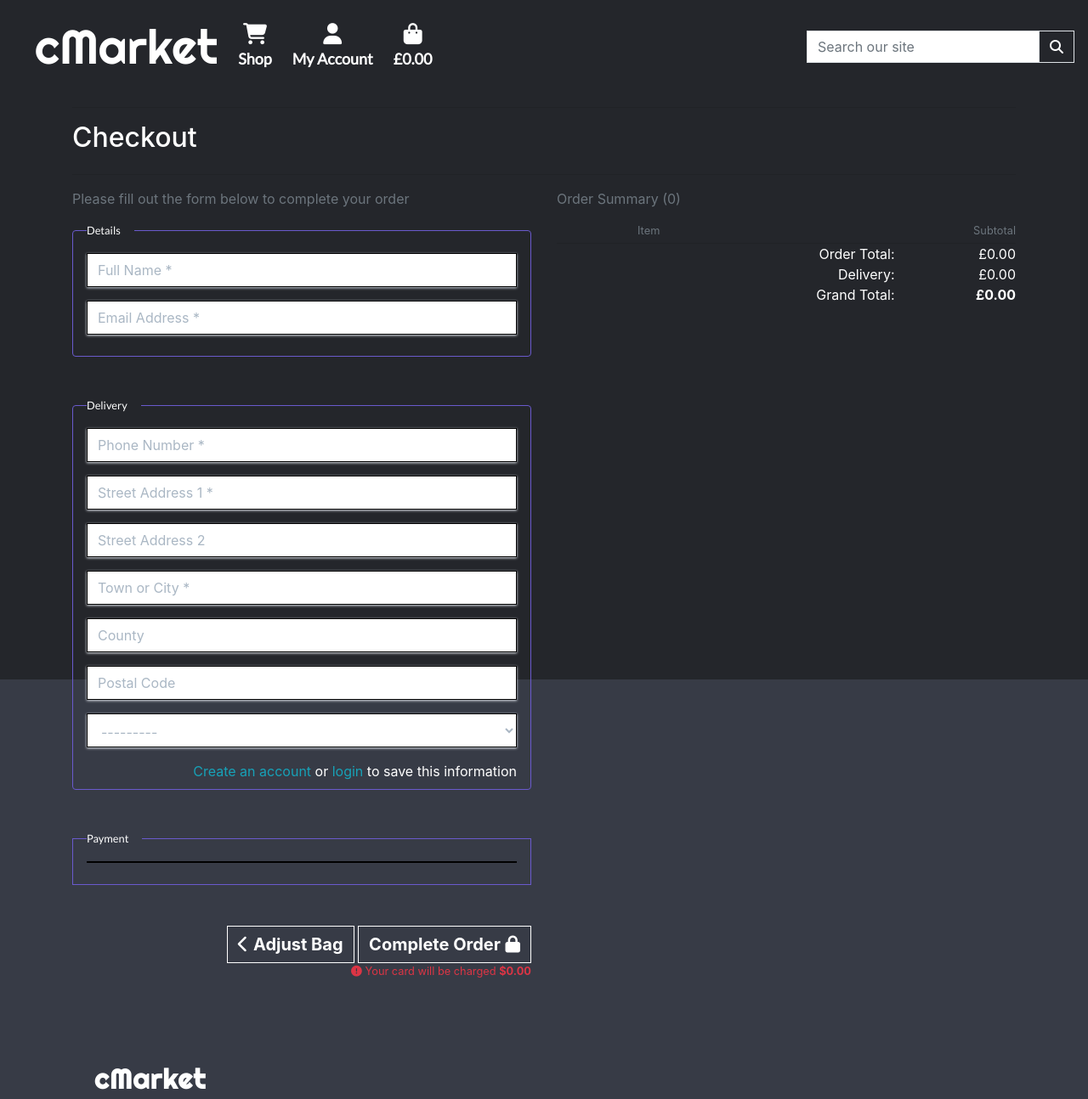
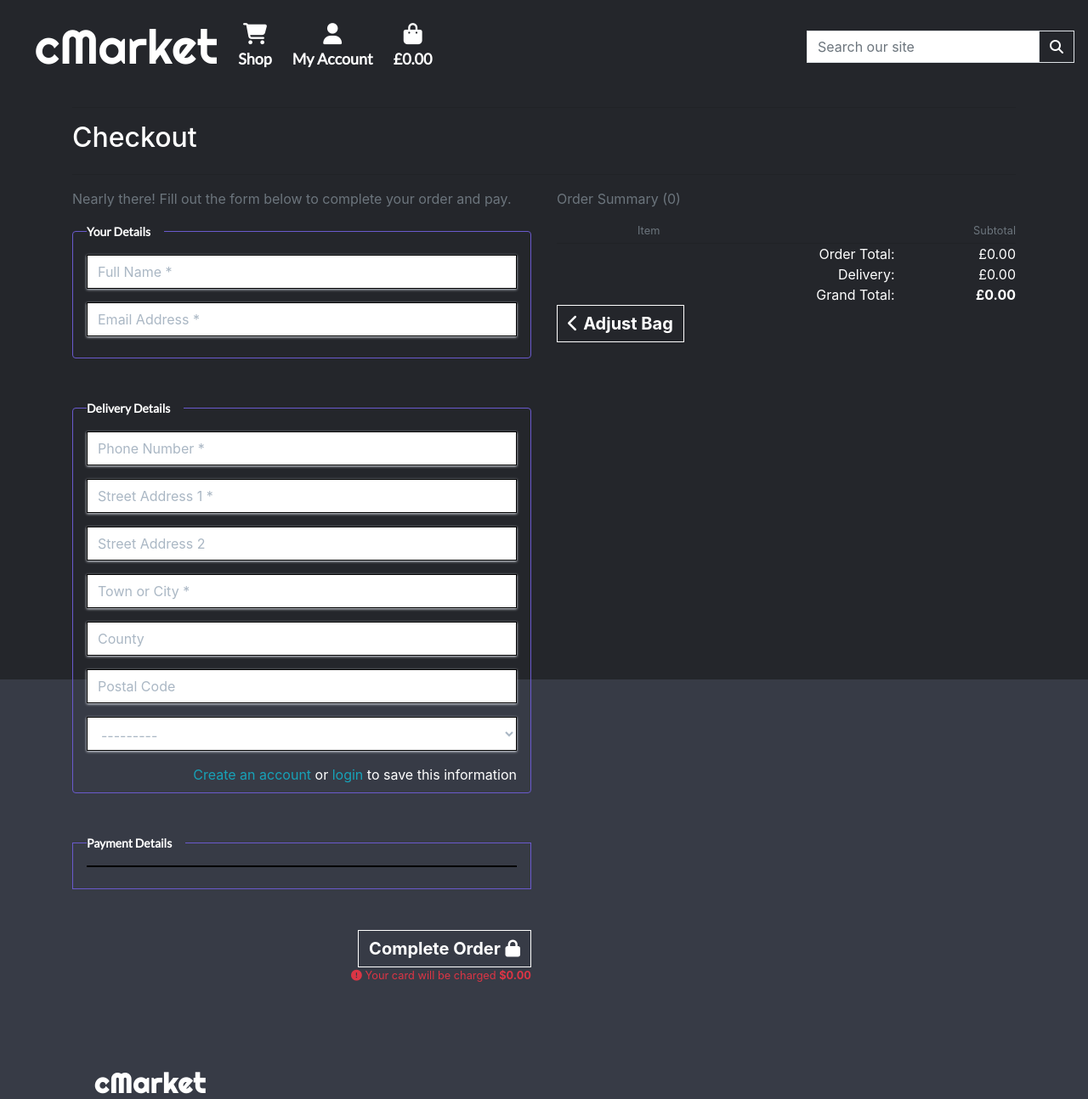
Before and after one commit to RiyadhKh4n/cmarket, a Django app: template checkout/templates/checkout/checkout.html in a window 1280 px wide. Shown: the top 1294 px of the page at 85% size. Run offline with Django 3.2, Linux system fonts and the light colour scheme; the template is opened without the code that fills it: values that come from a table or form of the project are taken from there, others are empty; parts of the project's set-up code (start-up, migrations or seed data) failed here and were passed over; some libraries are stand-ins or nearby versions.

Commit message:
Adjust look of checkout template

```diff
--- a/checkout/templates/checkout/checkout.html
+++ b/checkout/templates/checkout/checkout.html
@@ -58,7 +58,7 @@
                     </div>
                 {% endfor %}
                 <hr class="my-0">
-                <div class="row text-black text-right">
+                <div class="row text-right">
                     <div class="col-7 offset-2">
                         <p class="my-0">Order Total:</p>
                         <p class="my-0">Delivery:</p>
@@ -70,18 +70,29 @@
                         <p class="my-0"><strong>£{{ grand_total | floatformat:2 }}</strong></p>
                     </div>
                 </div>
+                <section class="w-100">
+                    <a href="{% url 'view_bag' %}" class="btn rounded-0 font-white adjust-bag">
+                        <span class="icon">
+                            <i class="fas fa-chevron-left"></i>
+                        </span>
+                        <span class="font-weight-bold">Adjust Bag</span>
+                    </a>
+                </section>
+
+
+
             </div>
             <div class="col-12 col-lg-6">
-                <p class="text-muted">Please fill out the form below to complete your order</p>
+                <p class="text-muted">Nearly there! Fill out the form below to complete your order and pay.</p>
                 <form action="{% url 'checkout' %}" method="POST" id="payment-form">
                     {% csrf_token %}
                     <fieldset class="rounded px-3 mb-5">
-                        <legend class="fieldset-label small text-black px-2 w-auto">Details</legend>
+                        <legend class="fieldset-label px-2 w-auto">Your Details</legend>
                         {{ order_form.full_name | as_crispy_field }}
                         {{ order_form.email | as_crispy_field }}
                     </fieldset>
                     <fieldset class="rounded px-3 mb-5">
-                        <legend class="fieldset-label small text-black px-2 w-auto">Delivery</legend>
+                        <legend class="fieldset-label px-2 w-auto">Delivery Details</legend>
                         {{ order_form.phone_number | as_crispy_field }}
                         {{ order_form.street_address1 | as_crispy_field }}
                         {{ order_form.street_address2 | as_crispy_field }}
@@ -101,8 +112,8 @@
 							{% endif %}
 						</div>
                     </fieldset>
-                    <fieldset class="px-3">
-                        <legend class="fieldset-label small text-black px-2 w-auto">Payment</legend>
+                    <fieldset class="px-3 checkout-details">
+                        <legend class="fieldset-label px-2 w-auto"> Payment Details</legend>
                         <!-- A Stripe card element will go here -->
                         <div class="mb-3" id="card-element"></div>
                         <!-- Used to display form errors -->
@@ -112,13 +123,7 @@
                     </fieldset>
 
                     <div class="submit-button text-right mt-5 mb-2">
-						<a href="{% url 'view_bag' %}" class="btn rounded-0 font-white adjust-bag">
-							<span class="icon">
-								<i class="fas fa-chevron-left"></i>
-							</span>
-							<span class="font-weight-bold">Adjust Bag</span>
-						</a>
-						<button id="submit-button" class="btn rounded-0 font-white complete-order">
+					    <button id="submit-button" class="btn rounded-0 font-white complete-order">
 							<span class="font-weight-bold">Complete Order</span>
 							<span class="icon">
 								<i class="fas fa-lock"></i>
```
